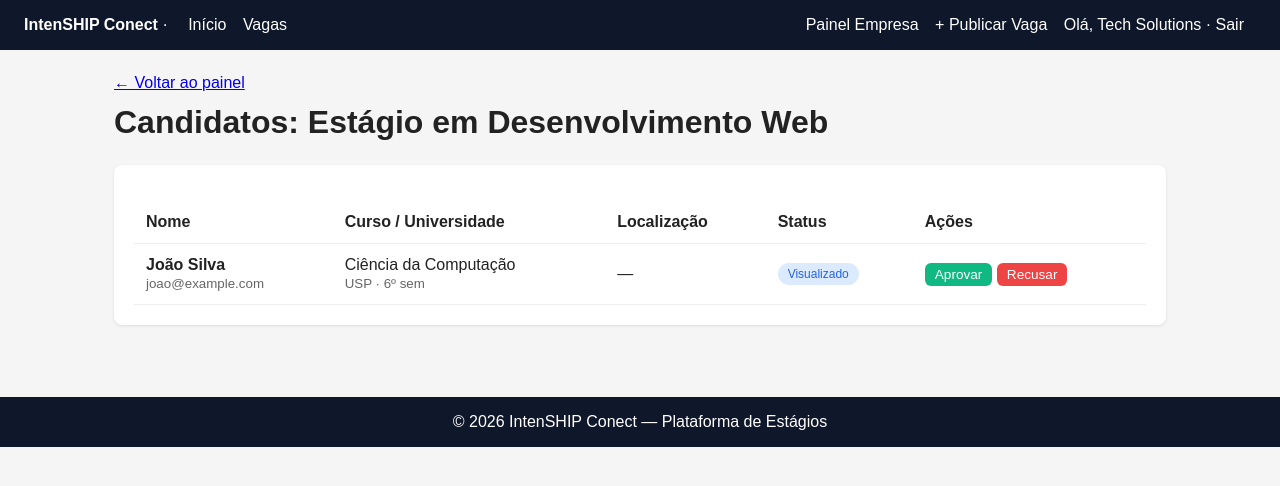
After one commit to pertile2004/Est-giosIFRS, a PHP site: page /teste/empresa/candidatos.php?vaga_id=1 in a window 1280 px wide. The commit adds this page. Shown: the top 486 px of the page. Run offline with PHP 8.4, Linux system fonts and the light colour scheme; a user stored in the database is signed in; data comes from the database, SQL or seed files in the repository; tables that the repository leaves empty hold one stand-in row (values such as "Sample post").

Commit message:
Melhora fluxo de publicacao e candidatura: empresa gerencia candidatos, bugs corrigidos

```diff
--- /dev/null
+++ b/empresa/candidatos.php
@@ -0,0 +1,99 @@
+<?php
+$pageTitle = 'Candidatos da Vaga';
+require_once __DIR__ . '/../includes/auth.php';
+requireEmpresa();
+
+$db = getDB();
+$empresaId = $_SESSION['perfil_id'];
+$vagaId = (int)($_GET['vaga_id'] ?? 0);
+
+$stmt = $db->prepare("SELECT * FROM vagas WHERE id=? AND empresa_id=?");
+$stmt->execute([$vagaId, $empresaId]);
+$vaga = $stmt->fetch();
+if (!$vaga) { header('Location: /teste/dashboard/empresa.php'); exit; }
+
+if ($_SERVER['REQUEST_METHOD'] === 'POST') {
+    $candId = (int)($_POST['candidatura_id'] ?? 0);
+    $novoStatus = $_POST['status'] ?? '';
+    if ($candId && in_array($novoStatus, ['visualizado','aprovado','recusado'], true)) {
+        $st = $db->prepare("
+            UPDATE candidaturas c
+            JOIN vagas v ON c.vaga_id = v.id
+            SET c.status = ?
+            WHERE c.id = ? AND v.empresa_id = ?
+        ");
+        $st->execute([$novoStatus, $candId, $empresaId]);
+    }
+    header('Location: /teste/empresa/candidatos.php?vaga_id=' . $vagaId);
+    exit;
+}
+
+$db->prepare("UPDATE candidaturas SET status='visualizado' WHERE vaga_id=? AND status='pendente'")->execute([$vagaId]);
+
+$stmt = $db->prepare("
+    SELECT c.id, c.status, c.criado_em,
+           u.nome AS nome_aluno, u.email,
+           a.curso, a.universidade, a.semestre, a.cidade, a.estado
+    FROM candidaturas c
+    JOIN alunos a ON c.aluno_id = a.id
+    JOIN usuarios u ON a.usuario_id = u.id
+    WHERE c.vaga_id = ?
+    ORDER BY c.criado_em DESC
+");
+$stmt->execute([$vagaId]);
+$candidatos = $stmt->fetchAll();
+
+include __DIR__ . '/../includes/header.php';
+?>
+<div class="container">
+  <a href="/teste/dashboard/empresa.php">← Voltar ao painel</a>
+  <h1 style="margin-top:12px;">Candidatos: <?= htmlspecialchars($vaga['titulo']) ?></h1>
+
+  <div class="card" style="margin-top:24px;">
+    <?php if (empty($candidatos)): ?>
+      <p>Nenhum candidato ainda.</p>
+    <?php else: ?>
+      <table>
+        <thead><tr><th>Nome</th><th>Curso / Universidade</th><th>Localização</th><th>Status</th><th>Ações</th></tr></thead>
+        <tbody>
+          <?php foreach ($candidatos as $c): ?>
+            <tr>
+              <td>
+                <strong><?= htmlspecialchars($c['nome_aluno']) ?></strong><br>
+                <small style="color:#666;"><?= htmlspecialchars($c['email']) ?></small>
+              </td>
+              <td>
+                <?= htmlspecialchars($c['curso'] ?? '—') ?><br>
+                <small style="color:#666;"><?= htmlspecialchars($c['universidade'] ?? '') ?><?= $c['semestre'] ? ' · ' . (int)$c['semestre'] . 'º sem' : '' ?></small>
+              </td>
+              <td><?= htmlspecialchars(($c['cidade'] ?? '') . ($c['estado'] ? '/' . $c['estado'] : '')) ?: '—' ?></td>
+              <td>
+                <?php
+                  $cor = ['pendente'=>'yellow','visualizado'=>'blue','aprovado'=>'green','recusado'=>'red'][$c['status']] ?? '';
+                ?>
+                <span class="badge <?= $cor ? 'badge-' . $cor : '' ?>"><?= ucfirst($c['status']) ?></span>
+              </td>
+              <td>
+                <?php if ($c['status'] !== 'aprovado' && $c['status'] !== 'recusado'): ?>
+                  <form method="POST" style="display:inline;">
+                    <input type="hidden" name="candidatura_id" value="<?= (int)$c['id'] ?>">
+                    <input type="hidden" name="status" value="aprovado">
+                    <button class="btn" type="submit" style="background:#10B981;padding:4px 10px;font-size:.85rem;">Aprovar</button>
+                  </form>
+                  <form method="POST" style="display:inline;">
+                    <input type="hidden" name="candidatura_id" value="<?= (int)$c['id'] ?>">
+                    <input type="hidden" name="status" value="recusado">
+                    <button class="btn" type="submit" style="background:#EF4444;padding:4px 10px;font-size:.85rem;">Recusar</button>
+                  </form>
+                <?php else: ?>
+                  <small style="color:#666;">decidido</small>
+                <?php endif; ?>
+              </td>
+            </tr>
+          <?php endforeach; ?>
+        </tbody>
+      </table>
+    <?php endif; ?>
+  </div>
+</div>
+<?php include __DIR__ . '/../includes/footer.php'; ?>
--- a/includes/header.php
+++ b/includes/header.php
@@ -19,6 +19,8 @@ require_once __DIR__ . '/auth.php';
     .badge{display:inline-block;padding:4px 10px;border-radius:99px;font-size:.75rem;background:#EDE9FE;color:#7C3AED}
     .badge-green{background:#D1FAE5;color:#10B981}
     .badge-yellow{background:#FEF3C7;color:#F59E0B}
+    .badge-red{background:#FEE2E2;color:#DC2626}
+    .badge-blue{background:#DBEAFE;color:#2563EB}
     .btn{display:inline-block;padding:8px 16px;background:#7C3AED;color:#fff;border-radius:6px;text-decoration:none;border:none;cursor:pointer}
     .filter{display:flex;gap:12px;margin-bottom:24px}
     .filter select,.filter input{padding:8px;border:1px solid #ddd;border-radius:6px;flex:1}
--- a/setup.sql
+++ b/setup.sql
@@ -61,9 +61,10 @@ CREATE TABLE IF NOT EXISTS candidaturas (
     FOREIGN KEY (vaga_id) REFERENCES vagas(id) ON DELETE CASCADE
 ) ENGINE=InnoDB DEFAULT CHARSET=utf8mb4 COLLATE=utf8mb4_unicode_ci;
 
+-- Senha de ambos os usuarios seed: senha123
 INSERT INTO usuarios (nome, email, senha, tipo) VALUES
-('Tech Solutions', 'empresa@teste.com', '$2y$10$9AhbL2Z0BqkWqH3TqI3xJuCpo4V19HFReMUJRq8UZdk9ftwFvmuuO', 'empresa'),
-('João Silva', 'joao@example.com', '$2y$10$placeholderhash', 'aluno');
+('Tech Solutions', 'empresa@teste.com', '$2y$10$Gr..dgEYGAtlLBS1rDbOJu2w6CEwjo2KWgPRyhqysTA5gM1YH9Jv2', 'empresa'),
+('João Silva', 'joao@example.com', '$2y$10$hGX7nFachL2AMkcJb2AElOxiWv39aQxuhbYpwWmWlxhDHhm8szgdG', 'aluno');
 
 INSERT INTO empresas (usuario_id, nome_empresa, cidade, estado, setor) VALUES
 (1, 'Tech Solutions', 'São Paulo', 'SP', 'Tecnologia');
```
Also changed, not shown: dashboard/aluno.php (+6 -1 lines), dashboard/empresa.php (+6 -1 lines), register.php (+11 -3 lines), vaga.php (+20 -15 lines).
